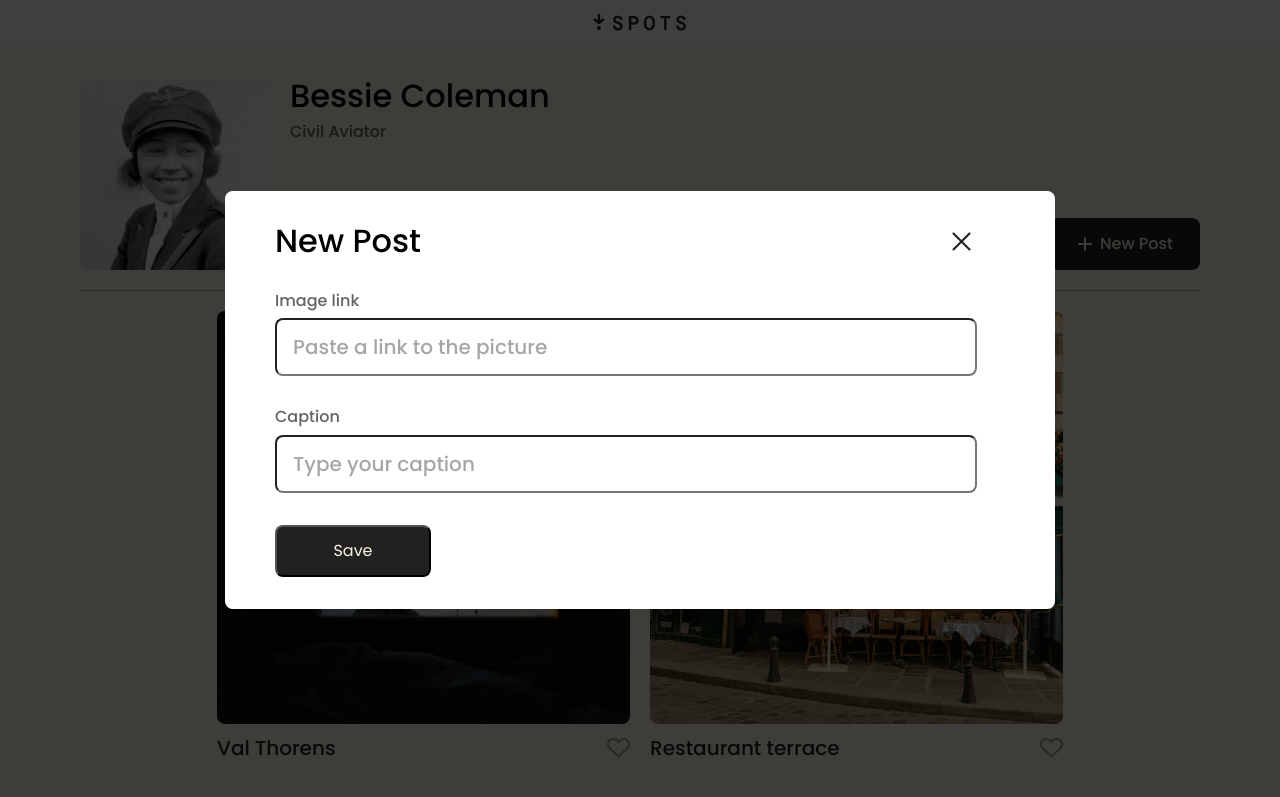
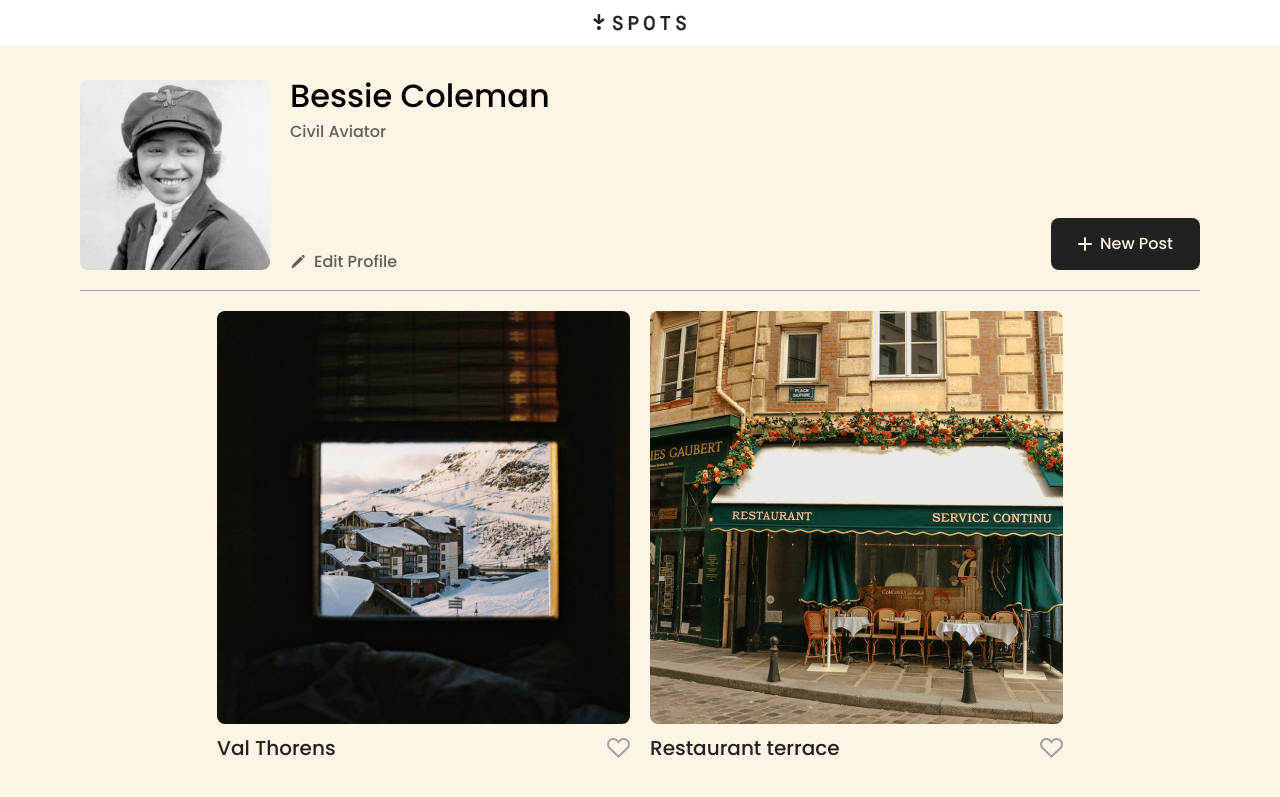
Before and after one commit to oliverpm21/se_project_spots, a plain HTML site: page index.html in a window 1280 px wide. Shown: the top 797 px of the page. Drawn offline with Linux system fonts and the light colour scheme.

Commit message:
fix errors

```diff
--- a/index.html
+++ b/index.html
@@ -115,7 +115,7 @@
       <footer class="footer">
         <p class="footer__copyright">2025 &copy; Spots</p>
       </footer>
-      <div class="modal modal_is-opened" id="edit-profile-modal">
+      <div class="modal" id="edit-profile-modal">
         <div class="modal__container">
           <button type="button" class="modal__close-btn">X</button>
           <h2 class="modal__title">Edit profile</h2>
@@ -142,7 +142,7 @@
           </form>
         </div>
       </div>
-      <div class="modal modal_is-opened" id="new-post-modal">
+      <div class="modal" id="new-post-modal">
         <div class="modal__container">
           <button type="button" class="modal__close-btn">
             <img
```
